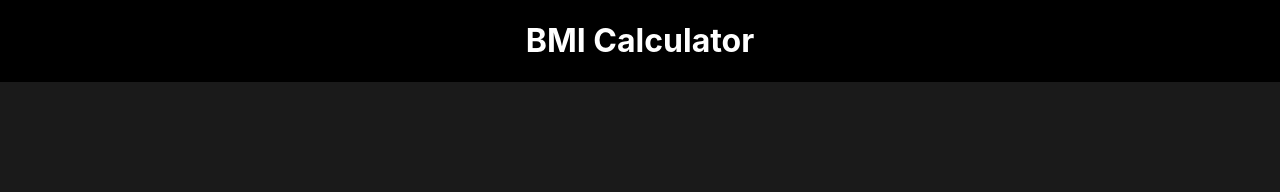
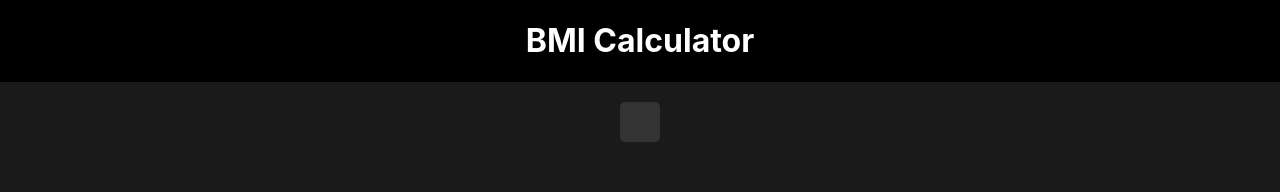
Before and after one commit to Fatih20/Better-BMI-Calculator, a React (Create React App) app: page / in a window 1280 px wide. Shown: the top 192 px of the page. Built offline with nearby package versions, Linux system fonts and the light colour scheme.

Commit message:
Initialization of the form

```diff
--- a/src/App.js
+++ b/src/App.js
@@ -1,4 +1,6 @@
-import logo from './logo.svg';
+import React from "react";
+import styled from "styled-components";
+
 import './App.css';
 
 import Body from './components/body';
@@ -6,13 +8,19 @@ import Header from './components/header';
 
 import {GlobalTransition} from './GlobalComponent';
 
+const Main = styled.div`
+    display: flex;
+    flex-direction: column;
+    gap: 20px;
+`;
+
 function App() {
   return (
-    <>
+    <Main>
       <GlobalTransition />
       <Header />
       <Body />
-    </>
+    </Main>
   );
 }
 
--- a/src/components/body.js
+++ b/src/components/body.js
@@ -11,6 +11,9 @@ export function useCalculationContext(){
 }
 
 const Main = styled.div`
+    align-items: center;
+    display: flex;
+    flex-direction: column;
 `;
 
 
--- a/src/components/form.js
+++ b/src/components/form.js
@@ -1,10 +1,18 @@
-import React from "react";
+import React, {useState} from "react";
 import styled from "styled-components";
 
 const Main = styled.div`
+    background-color: #333333;
+    border-radius: 5px;
+    padding: 20px;
+
 `;
 
 export default function Form () {
+    const[height, setHeight] = useState(null);
+    const[weight, setWeight] = useState(null);
+
+
     return (
         <Main>
 
```
